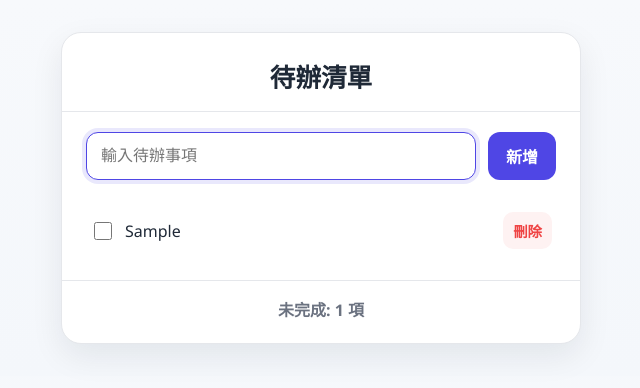
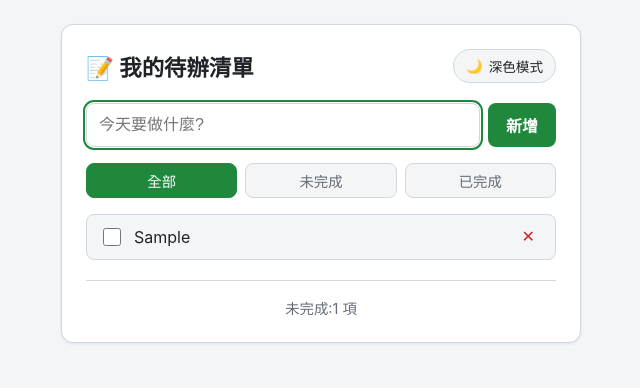
Before and after one commit to hzj1440/My1stCopilotWorkshop, a plain HTML site: page index.html in a window 1280 px wide. Both pictures are taken after typing "Sample" into the empty fields and a click on the button "新增". Shown: the whole page, without its empty margins (319-959 px from the left). Drawn offline with Linux system fonts and the light colour scheme.

Commit message:
step 2: 加上深色模式與篩選,並練習還原

```diff
--- a/app.js
+++ b/app.js
@@ -1,113 +1,230 @@
-// 定義本地儲存的 key，讓資料能在重新整理後保留
-const STORAGE_KEY = 'todo-list-items-v1';
+// ===== 我的待辦清單 =====
+// 純前端實作,不使用任何框架或套件。資料與偏好設定都存在瀏覽器的 localStorage。
 
-// 取得 DOM 元素
-const todoForm = document.getElementById('todo-form');
-const todoInput = document.getElementById('todo-input');
-const todoList = document.getElementById('todo-list');
-const todoCount = document.getElementById('todo-count');
+const STORAGE_KEY = 'workshop-todos';
+const THEME_KEY = 'workshop-theme';
 
-// 從 localStorage 讀取待辦資料，若不存在則使用空陣列
-let todos = JSON.parse(localStorage.getItem(STORAGE_KEY) || '[]');
+// 取得畫面上會用到的元素
+const form = document.getElementById('todo-form');
+const input = document.getElementById('todo-input');
+const list = document.getElementById('todo-list');
+const emptyState = document.getElementById('empty-state');
+const remainingCount = document.getElementById('remaining-count');
+const filterButtons = document.querySelectorAll('.btn-filter');
+const themeToggle = document.getElementById('theme-toggle');
+const themeIcon = document.getElementById('theme-icon');
+const themeLabel = document.getElementById('theme-label');
 
-// 將待辦資料保存回 localStorage
+// 所有待辦事項都放在這個陣列裡
+// 每一筆的格式:{ id: '169...', text: '買牛奶', completed: false }
+let todos = loadTodos();
+
+// 目前的篩選條件:'all' | 'active' | 'completed'
+let currentFilter = 'all';
+
+// ---------- 資料存取 ----------
+
+/** 從 localStorage 讀回待辦清單,讀不到或格式壞掉就回傳空陣列 */
+function loadTodos() {
+  try {
+    const saved = localStorage.getItem(STORAGE_KEY);
+    const parsed = saved ? JSON.parse(saved) : [];
+    return Array.isArray(parsed) ? parsed : [];
+  } catch (error) {
+    console.warn('讀取待辦清單失敗,將以空清單開始。', error);
+    return [];
+  }
+}
+
+/** 把目前的待辦清單寫回 localStorage */
 function saveTodos() {
   localStorage.setItem(STORAGE_KEY, JSON.stringify(todos));
 }
 
-// 計算未完成項目數量，並更新底部的文字
-function updateCount() {
-  const remainingCount = todos.filter((todo) => !todo.completed).length;
-  todoCount.textContent = `未完成: ${remainingCount} 項`;
+// ---------- 深色模式 ----------
+
+/**
+ * 套用主題。
+ * @param {'light' | 'dark'} theme
+ */
+function applyTheme(theme) {
+  document.documentElement.dataset.theme = theme;
+
+  const isDark = theme === 'dark';
+  themeIcon.textContent = isDark ? '☀️' : '🌙';
+  themeLabel.textContent = isDark ? '淺色模式' : '深色模式';
+  themeToggle.setAttribute('aria-pressed', String(isDark));
 }
 
-// 產生空白提示內容，當清單為空時顯示
-function renderEmptyState() {
-  const emptyItem = document.createElement('li');
-  emptyItem.className = 'empty-state';
-  emptyItem.textContent = '還沒有任何待辦事項,新增一個吧!';
-  todoList.appendChild(emptyItem);
-}
+/**
+ * 決定一開始要用哪個主題:
+ * 使用者選過就聽使用者的,沒選過就跟隨作業系統設定。
+ */
+function initTheme() {
+  const savedTheme = localStorage.getItem(THEME_KEY);
 
-// 根據 todos 陣列重新繪製清單
-function renderTodos() {
-  todoList.innerHTML = '';
-
-  if (todos.length === 0) {
-    renderEmptyState();
-    updateCount();
+  if (savedTheme === 'light' || savedTheme === 'dark') {
+    applyTheme(savedTheme);
     return;
   }
 
-  todos.forEach((todo) => {
+  const prefersDark = window.matchMedia('(prefers-color-scheme: dark)').matches;
+  applyTheme(prefersDark ? 'dark' : 'light');
+}
+
+// ---------- 畫面繪製 ----------
+
+/** 依照目前的篩選條件,回傳要顯示的待辦事項 */
+function getVisibleTodos() {
+  if (currentFilter === 'active') {
+    return todos.filter((todo) => !todo.completed);
+  }
+  if (currentFilter === 'completed') {
+    return todos.filter((todo) => todo.completed);
+  }
+  return todos;
+}
+
+/** 清單為空時,依篩選條件給不同的提示文字 */
+function getEmptyMessage() {
+  if (todos.length === 0) {
+    return '還沒有任何待辦事項,新增一個吧!';
+  }
+  if (currentFilter === 'active') {
+    return '太棒了,沒有未完成的事項!';
+  }
+  return '還沒有已完成的事項。';
+}
+
+/** 依照目前的 todos 陣列與篩選條件,重新畫出整份清單 */
+function render() {
+  const visibleTodos = getVisibleTodos();
+
+  list.replaceChildren();
+
+  visibleTodos.forEach((todo) => {
     const item = document.createElement('li');
-    item.className = `todo-item ${todo.completed ? 'completed' : ''}`;
+    item.className = todo.completed ? 'todo-item completed' : 'todo-item';
+    item.dataset.id = todo.id;
 
-    const content = document.createElement('label');
-    content.className = 'todo-content';
-
+    // 完成勾選框
     const checkbox = document.createElement('input');
     checkbox.type = 'checkbox';
     checkbox.checked = todo.completed;
-    checkbox.setAttribute('aria-label', `標記 ${todo.text} 為完成`);
+    checkbox.setAttribute('aria-label', `標記「${todo.text}」為完成`);
 
-    // 勾選時更新狀態並重新渲染
-    checkbox.addEventListener('change', () => {
-      todo.completed = checkbox.checked;
-      saveTodos();
-      renderTodos();
-    });
-
+    // 待辦文字
     const text = document.createElement('span');
     text.className = 'todo-text';
     text.textContent = todo.text;
 
+    // 刪除按鈕
     const deleteButton = document.createElement('button');
     deleteButton.type = 'button';
-    deleteButton.className = 'delete-btn';
-    deleteButton.textContent = '刪除';
-    deleteButton.setAttribute('aria-label', `刪除 ${todo.text}`);
+    deleteButton.className = 'btn-delete';
+    deleteButton.textContent = '✕';
+    deleteButton.setAttribute('aria-label', `刪除「${todo.text}」`);
 
-    // 點擊刪除按鈕時，移除該筆待辦
-    deleteButton.addEventListener('click', () => {
-      todos = todos.filter((currentTodo) => currentTodo.id !== todo.id);
-      saveTodos();
-      renderTodos();
-    });
-
-    content.appendChild(checkbox);
-    content.appendChild(text);
-    item.appendChild(content);
-    item.appendChild(deleteButton);
-    todoList.appendChild(item);
+    item.append(checkbox, text, deleteButton);
+    list.append(item);
   });
 
-  updateCount();
+  // 目前篩選結果是空的時候顯示提示文字
+  emptyState.hidden = visibleTodos.length > 0;
+  emptyState.textContent = getEmptyMessage();
+
+  // 更新未完成數量(不受篩選影響,永遠是整體數量)
+  const remaining = todos.filter((todo) => !todo.completed).length;
+  remainingCount.textContent = `未完成:${remaining} 項`;
 }
 
-// 新增待辦事件：輸入空白值時忽略，避免新增空項目
-todoForm.addEventListener('submit', (event) => {
+// ---------- 操作行為 ----------
+
+/** 產生一組不會重複的 id(時間戳 + 隨機碼) */
+function createId() {
+  return `${Date.now()}-${Math.random().toString(36).slice(2, 8)}`;
+}
+
+/** 新增一筆待辦 */
+function addTodo(text) {
+  todos.push({
+    id: createId(),
+    text,
+    completed: false,
+  });
+  saveTodos();
+  render();
+}
+
+/** 切換某一筆待辦的完成狀態 */
+function toggleTodo(id) {
+  todos = todos.map((todo) =>
+    todo.id === id ? { ...todo, completed: !todo.completed } : todo
+  );
+  saveTodos();
+  render();
+}
+
+/** 刪除某一筆待辦 */
+function deleteTodo(id) {
+  todos = todos.filter((todo) => todo.id !== id);
+  saveTodos();
+  render();
+}
+
+/** 切換篩選條件 */
+function setFilter(filter) {
+  currentFilter = filter;
+
+  filterButtons.forEach((button) => {
+    const isActive = button.dataset.filter === filter;
+    button.classList.toggle('is-active', isActive);
+    button.setAttribute('aria-pressed', String(isActive));
+  });
+
+  render();
+}
+
+// ---------- 事件綁定 ----------
+
+// 送出表單 = 新增待辦
+form.addEventListener('submit', (event) => {
   event.preventDefault();
 
-  const text = todoInput.value.trim();
+  const text = input.value.trim();
+  if (!text) return; // 空白內容不新增
 
-  if (!text) {
-    todoInput.focus();
-    return;
-  }
-
-  const newTodo = {
-    id: Date.now() + Math.random(),
-    text,
-    completed: false,
-  };
-
-  todos.push(newTodo);
-  saveTodos();
-  todoInput.value = '';
-  renderTodos();
-  todoInput.focus();
+  addTodo(text);
+  input.value = '';
+  input.focus();
 });
 
-// 初始化：頁面載入時直接渲染現有資料
-renderTodos();
+// 用事件委派處理清單內的點擊(勾選完成 / 刪除)
+list.addEventListener('click', (event) => {
+  const item = event.target.closest('.todo-item');
+  if (!item) return;
+
+  const id = item.dataset.id;
+
+  if (event.target.matches('input[type="checkbox"]')) {
+    toggleTodo(id);
+  } else if (event.target.matches('.btn-delete')) {
+    deleteTodo(id);
+  }
+});
+
+// 篩選按鈕
+filterButtons.forEach((button) => {
+  button.addEventListener('click', () => setFilter(button.dataset.filter));
+});
+
+// 深色模式切換,並把選擇記在 localStorage
+themeToggle.addEventListener('click', () => {
+  const nextTheme = document.documentElement.dataset.theme === 'dark' ? 'light' : 'dark';
+  applyTheme(nextTheme);
+  localStorage.setItem(THEME_KEY, nextTheme);
+});
+
+// 頁面載入時先套用主題並畫一次清單
+initTheme();
+render();
--- a/index.html
+++ b/index.html
@@ -1,37 +1,52 @@
 <!DOCTYPE html>
 <html lang="zh-Hant">
 <head>
-    <meta charset="UTF-8" />
-    <meta name="viewport" content="width=device-width, initial-scale=1.0" />
-    <title>待辦清單</title>
-    <link rel="stylesheet" href="styles.css" />
+  <meta charset="UTF-8">
+  <meta name="viewport" content="width=device-width, initial-scale=1.0">
+  <title>我的待辦清單</title>
+  <link rel="stylesheet" href="styles.css">
 </head>
 <body>
-    <main class="app-shell">
-      <section class="todo-card" aria-label="待辦清單">
-        <header class="todo-header">
-          <h1>待辦清單</h1>
+  <main class="app">
+    <header class="app-header">
+      <h1>📝 我的待辦清單</h1>
+      <!-- 深色模式切換 -->
+      <button id="theme-toggle" type="button" class="btn-theme" aria-pressed="false">
+        <span id="theme-icon">🌙</span>
+        <span id="theme-label">深色模式</span>
+      </button>
     </header>
 
+    <!-- 新增待辦的表單 -->
     <form id="todo-form" class="todo-form" autocomplete="off">
-          <label class="sr-only" for="todo-input">新增待辦事項</label>
+      <label class="sr-only" for="todo-input">待辦事項內容</label>
       <input
         id="todo-input"
-            name="todo"
+        class="todo-input"
         type="text"
-            maxlength="80"
-            placeholder="輸入待辦事項"
-            aria-label="新增待辦事項"
-          />
-          <button type="submit" class="add-btn">新增</button>
+        placeholder="今天要做什麼?"
+        maxlength="100"
+        required
+      >
+      <button type="submit" class="btn-add">新增</button>
     </form>
 
+    <!-- 篩選:全部 / 未完成 / 已完成 -->
+    <div class="filters" role="group" aria-label="篩選待辦事項">
+      <button type="button" class="btn-filter is-active" data-filter="all" aria-pressed="true">全部</button>
+      <button type="button" class="btn-filter" data-filter="active" aria-pressed="false">未完成</button>
+      <button type="button" class="btn-filter" data-filter="completed" aria-pressed="false">已完成</button>
+    </div>
+
+    <!-- 待辦清單本體,內容由 app.js 動態產生 -->
     <ul id="todo-list" class="todo-list" aria-live="polite"></ul>
 
-        <footer class="todo-footer">
-          <span id="todo-count">未完成: 0 項</span>
+    <!-- 清單為空時顯示的提示 -->
+    <p id="empty-state" class="empty-state" hidden>還沒有任何待辦事項,新增一個吧!</p>
+
+    <footer class="app-footer">
+      <span id="remaining-count">未完成:0 項</span>
     </footer>
-      </section>
   </main>
 
   <script src="app.js"></script>
--- a/styles.css
+++ b/styles.css
@@ -1,190 +1,250 @@
-:root {
-  --bg-color: #f4f7fb;
-  --card-color: #ffffff;
-  --primary-color: #4f46e5;
-  --primary-soft: #eef2ff;
-  --text-color: #1f2937;
-  --muted-color: #6b7280;
-  --border-color: #e5e7eb;
-  --shadow-color: rgba(15, 23, 42, 0.08);
-  --danger-color: #ef4444;
-  --danger-soft: #fef2f2;
-  --success-color: #10b981;
-  --empty-color: #9ca3af;
-}
-
+/* ---------- 基本設定 ---------- */
 * {
   box-sizing: border-box;
 }
 
-html,
-body {
-  margin: 0;
-  min-height: 100%;
-  font-family: "Microsoft JhengHei", "PingFang TC", "Segoe UI", sans-serif;
-  background: linear-gradient(180deg, #f7f9fc 0%, var(--bg-color) 100%);
-  color: var(--text-color);
+/* 淺色(預設)配色 */
+:root {
+  --bg: #f4f5f7;
+  --surface: #ffffff;
+  --surface-alt: #f4f5f7;
+  --text: #1f2328;
+  --text-muted: #656d76;
+  --border: #d0d7de;
+  --accent: #1f883d;
+  --accent-hover: #1a7f37;
+  --danger: #cf222e;
+  --danger-soft: rgba(207, 34, 46, 0.1);
+  --shadow: rgba(0, 0, 0, 0.08);
+}
+
+/* 深色配色:兩種情況都要涵蓋 —— */
+/* (1) 使用者沒手動選過,跟隨作業系統設定 */
+@media (prefers-color-scheme: dark) {
+  :root:not([data-theme="light"]) {
+    --bg: #0d1117;
+    --surface: #161b22;
+    --surface-alt: #0d1117;
+    --text: #e6edf3;
+    --text-muted: #8b949e;
+    --border: #30363d;
+    --accent: #238636;
+    --accent-hover: #2ea043;
+    --danger: #f85149;
+    --danger-soft: rgba(248, 81, 73, 0.15);
+    --shadow: rgba(0, 0, 0, 0.4);
+  }
+}
+
+/* (2) 使用者按了切換按鈕,手動選擇優先於系統設定 */
+:root[data-theme="dark"] {
+  --bg: #0d1117;
+  --surface: #161b22;
+  --surface-alt: #0d1117;
+  --text: #e6edf3;
+  --text-muted: #8b949e;
+  --border: #30363d;
+  --accent: #238636;
+  --accent-hover: #2ea043;
+  --danger: #f85149;
+  --danger-soft: rgba(248, 81, 73, 0.15);
+  --shadow: rgba(0, 0, 0, 0.4);
 }
 
 body {
+  margin: 0;
+  padding: 24px 16px;
+  min-height: 100vh;
+  font-family: "Noto Sans TC", -apple-system, BlinkMacSystemFont, "Segoe UI", sans-serif;
+  background: var(--bg);
+  color: var(--text);
   display: flex;
   justify-content: center;
   align-items: flex-start;
-  padding: 32px 16px;
 }
 
-.app-shell {
+/* ---------- 版面容器(置中、RWD) ---------- */
+.app {
   width: 100%;
   max-width: 520px;
+  background: var(--surface);
+  border: 1px solid var(--border);
+  border-radius: 12px;
+  padding: 24px;
+  box-shadow: 0 1px 3px var(--shadow);
 }
 
-.todo-card {
-  background: var(--card-color);
-  border: 1px solid var(--border-color);
-  border-radius: 20px;
-  box-shadow: 0 12px 32px var(--shadow-color);
-  overflow: hidden;
+.app-header {
+  display: flex;
+  align-items: center;
+  justify-content: space-between;
+  gap: 12px;
+  margin-bottom: 20px;
 }
 
-.todo-header {
-  padding: 24px 24px 16px;
-  border-bottom: 1px solid var(--border-color);
+h1 {
+  margin: 0;
+  font-size: 1.4rem;
 }
 
-.todo-header h1 {
-  margin: 0;
-  font-size: clamp(1.6rem, 2vw, 2.1rem);
-  text-align: center;
+/* ---------- 深色模式切換按鈕 ---------- */
+.btn-theme {
+  display: inline-flex;
+  align-items: center;
+  gap: 6px;
+  flex-shrink: 0;
+  padding: 6px 12px;
+  font-size: 0.85rem;
+  color: var(--text);
+  background: var(--surface-alt);
+  border: 1px solid var(--border);
+  border-radius: 999px;
+  cursor: pointer;
 }
 
+.btn-theme:hover {
+  border-color: var(--accent);
+}
+
+/* ---------- 新增表單 ---------- */
 .todo-form {
   display: flex;
-  gap: 12px;
-  padding: 20px 24px;
+  gap: 8px;
+  margin-bottom: 16px;
 }
 
-.todo-form input {
+.todo-input {
   flex: 1;
   min-width: 0;
-  padding: 12px 14px;
-  border: 1px solid var(--border-color);
-  border-radius: 12px;
-  background: #fff;
+  padding: 10px 12px;
   font-size: 1rem;
-  color: var(--text-color);
-  transition: border-color 0.2s ease, box-shadow 0.2s ease;
+  color: var(--text);
+  background: var(--surface);
+  border: 1px solid var(--border);
+  border-radius: 8px;
 }
 
-.todo-form input:focus {
-  outline: none;
-  border-color: var(--primary-color);
-  box-shadow: 0 0 0 4px rgba(79, 70, 229, 0.12);
+.todo-input:focus-visible {
+  outline: 2px solid var(--accent);
+  outline-offset: 1px;
 }
 
-.add-btn {
+.btn-add {
+  padding: 10px 18px;
+  font-size: 1rem;
+  font-weight: 600;
+  color: #fff;
+  background: var(--accent);
   border: none;
-  border-radius: 12px;
-  background: var(--primary-color);
-  color: #fff;
-  padding: 12px 18px;
-  font-size: 1rem;
-  font-weight: 700;
+  border-radius: 8px;
   cursor: pointer;
-  transition: transform 0.2s ease, opacity 0.2s ease;
 }
 
-.add-btn:hover {
-  transform: translateY(-1px);
+.btn-add:hover {
+  background: var(--accent-hover);
 }
 
-.add-btn:active {
-  transform: translateY(0);
+/* ---------- 篩選按鈕 ---------- */
+.filters {
+  display: flex;
+  gap: 8px;
+  margin-bottom: 16px;
 }
 
+.btn-filter {
+  flex: 1;
+  padding: 6px 10px;
+  font-size: 0.9rem;
+  color: var(--text-muted);
+  background: var(--surface-alt);
+  border: 1px solid var(--border);
+  border-radius: 8px;
+  cursor: pointer;
+}
+
+.btn-filter:hover {
+  color: var(--text);
+}
+
+.btn-filter.is-active {
+  color: #fff;
+  background: var(--accent);
+  border-color: var(--accent);
+}
+
+/* ---------- 清單 ---------- */
 .todo-list {
   list-style: none;
   margin: 0;
-  padding: 0 18px 12px;
-  min-height: 80px;
+  padding: 0;
+  display: flex;
+  flex-direction: column;
+  gap: 8px;
 }
 
 .todo-item {
   display: flex;
   align-items: center;
-  justify-content: space-between;
-  gap: 12px;
-  padding: 12px 10px;
-  border-bottom: 1px solid var(--border-color);
+  gap: 10px;
+  padding: 10px 12px;
+  background: var(--surface-alt);
+  border: 1px solid var(--border);
+  border-radius: 8px;
 }
 
-.todo-item:last-child {
-  border-bottom: none;
-}
-
-.todo-content {
-  display: flex;
-  align-items: center;
-  gap: 10px;
-  flex: 1;
-  min-width: 0;
-}
-
-.todo-content input[type="checkbox"] {
+.todo-item input[type="checkbox"] {
   width: 18px;
   height: 18px;
-  accent-color: var(--success-color);
+  flex-shrink: 0;
   cursor: pointer;
+  accent-color: var(--accent);
 }
 
 .todo-text {
   flex: 1;
-  font-size: 1rem;
+  min-width: 0;
   word-break: break-word;
-  transition: all 0.2s ease;
 }
 
+/* 已完成的樣式:刪除線 + 淡化 */
 .todo-item.completed .todo-text {
   text-decoration: line-through;
-  opacity: 0.6;
-  color: var(--muted-color);
+  color: var(--text-muted);
 }
 
-.delete-btn {
+.btn-delete {
+  flex-shrink: 0;
+  padding: 4px 8px;
+  font-size: 1rem;
+  line-height: 1;
+  color: var(--danger);
+  background: transparent;
   border: none;
-  background: var(--danger-soft);
-  color: var(--danger-color);
-  border-radius: 10px;
-  padding: 8px 10px;
-  font-size: 0.9rem;
-  font-weight: 700;
+  border-radius: 6px;
   cursor: pointer;
-  transition: background 0.2s ease;
 }
 
-.delete-btn:hover {
-  background: #fee2e2;
+.btn-delete:hover {
+  background: var(--danger-soft);
 }
 
+/* ---------- 空狀態與頁尾 ---------- */
 .empty-state {
-  display: flex;
-  align-items: center;
-  justify-content: center;
-  min-height: 100px;
-  padding: 22px 10px;
-  color: var(--empty-color);
+  margin: 16px 0 0;
   text-align: center;
-  font-size: 0.98rem;
-  line-height: 1.6;
+  color: var(--text-muted);
 }
 
-.todo-footer {
-  border-top: 1px solid var(--border-color);
-  padding: 16px 24px 22px;
+.app-footer {
+  margin-top: 20px;
+  padding-top: 16px;
+  border-top: 1px solid var(--border);
   text-align: center;
-  color: var(--muted-color);
-  font-weight: 700;
+  font-size: 0.9rem;
+  color: var(--text-muted);
 }
 
+/* ---------- 無障礙:僅供螢幕閱讀器 ---------- */
 .sr-only {
   position: absolute;
   width: 1px;
@@ -197,24 +257,18 @@ body {
   border: 0;
 }
 
-@media (max-width: 480px) {
-  body {
-    padding: 20px 12px;
+/* ---------- 小螢幕微調 ---------- */
+@media (max-width: 420px) {
+  .app {
+    padding: 16px;
+  }
+
+  .app-header {
+    flex-direction: column;
+    align-items: stretch;
   }
 
   .todo-form {
     flex-direction: column;
   }
-
-  .add-btn {
-    width: 100%;
-  }
-
-  .todo-item {
-    align-items: flex-start;
-  }
-
-  .delete-btn {
-    padding: 8px 12px;
-  }
 }
```
Also changed, not shown: 1 other file. Lines whose indentation alone changed are shown as unchanged.
